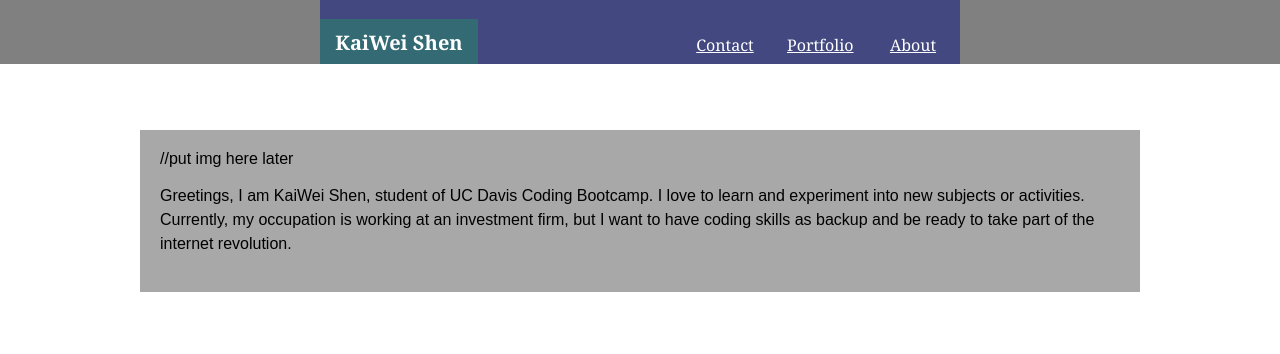
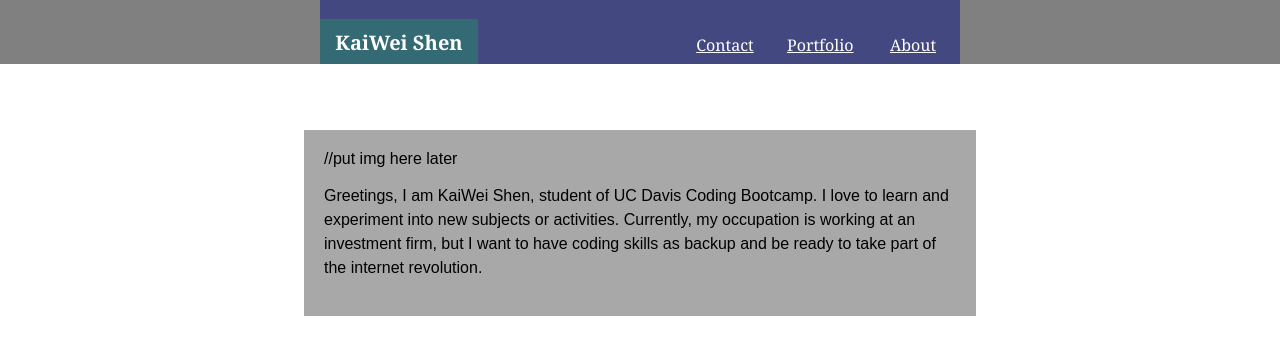
Before and after one commit to kaishen33/Responsive-Portfolio, a plain HTML site: page index.html in a window 1280 px wide. Drawn offline with Linux system fonts and the light colour scheme.

Commit message:
Submission Product

```diff
--- a/assets/style.css
+++ b/assets/style.css
@@ -61,12 +61,12 @@ p {
 }
 
 .wrapper {
-    width: 960px;
+    width: 50%;
     padding: 20px;
     margin: 130px auto;
     font-family: 'PT Sans', sans-serif;
     background-color: rgb(168, 168, 168);
-    overflow: scroll;
+    overflow: auto;
 }
 
 @media only screen and (max-width: 980px) {
```
